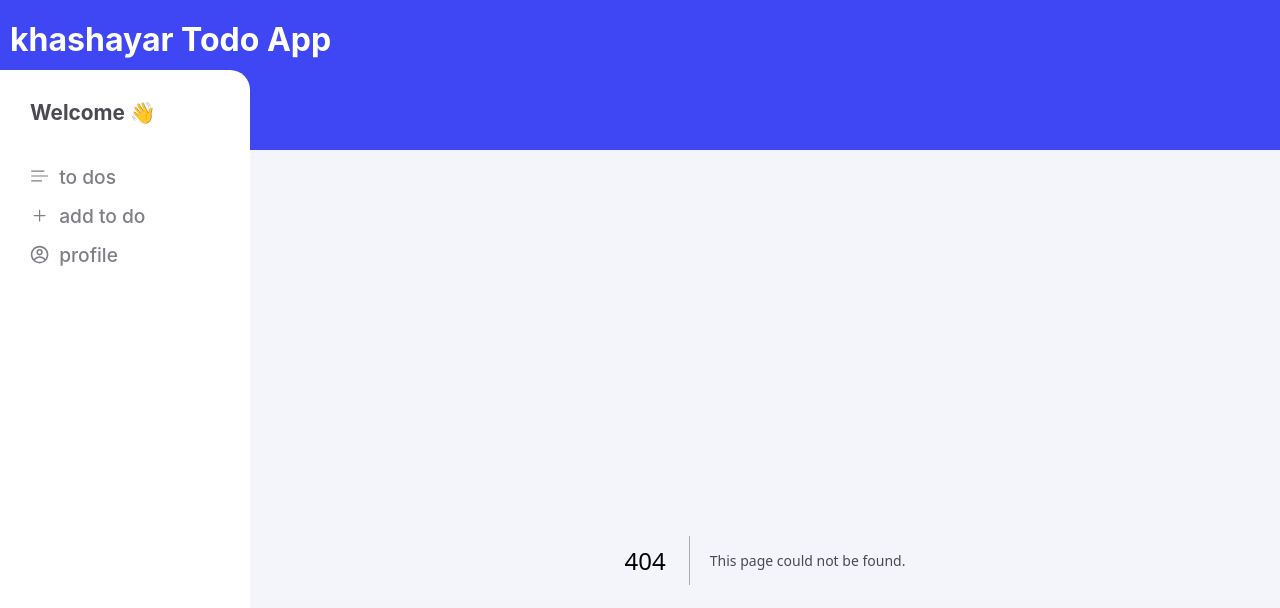
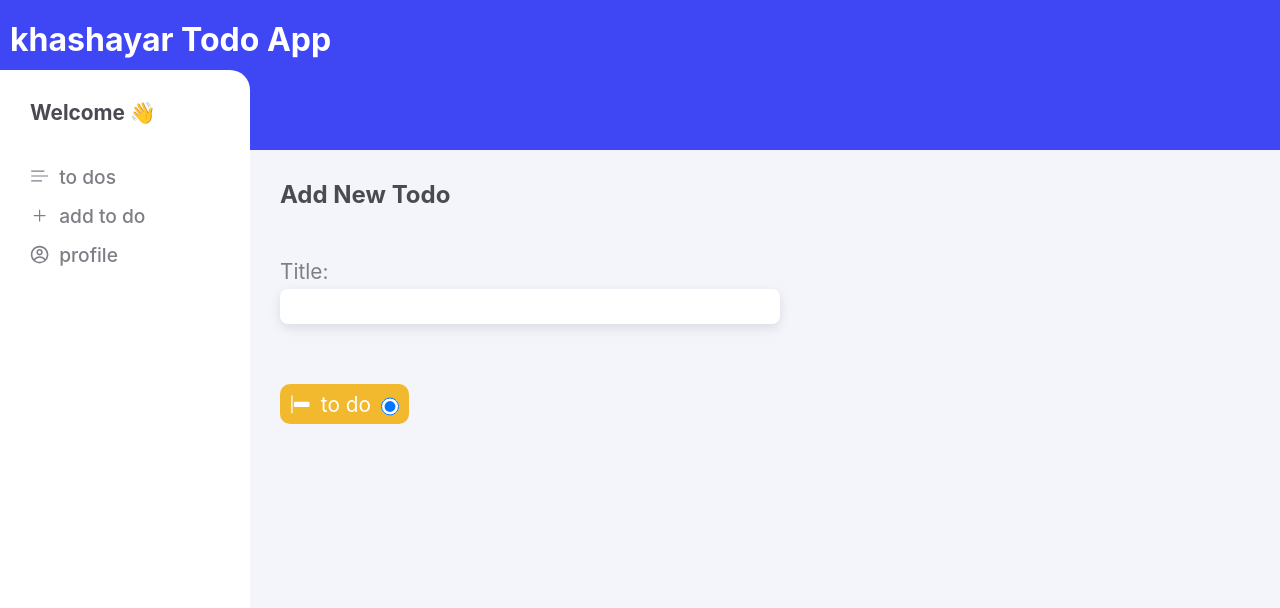
Before and after one commit to khashayarmobarez/fullstack-todo-app, a Next.js app: page /addToDo in a window 1280 px wide. Before the commit this address had no page. Shown: the top 608 px of the page. Built offline with nearby package versions, Linux system fonts and the light colour scheme.

Commit message:
227 done

```diff
--- /dev/null
+++ b/src/app/addToDo/page.js
@@ -0,0 +1,9 @@
+import AddToDo from '@/components/template/AddToDo'
+
+function page() {
+  return (
+    <AddToDo />
+  )
+}
+
+export default page
--- a/src/components/layout/layout.js
+++ b/src/components/layout/layout.js
@@ -23,7 +23,7 @@ const Layout = ({children}) => {
                         </li>
                         <li>
                             <IoAdd />
-                            <Link href="/add-todo">add to do</Link>
+                            <Link href="/addToDo">add to do</Link>
                         </li>
                         <li>
                             <CgProfile  />
--- /dev/null
+++ b/src/components/template/AddToDo.js
@@ -0,0 +1,48 @@
+"use client"
+import { grAddCircle } from 'react-icons/gr';
+import { BsAlignStart } from 'react-icons/bs';
+import { useState } from 'react';
+import { set } from 'mongoose';
+
+function AddToDo() {
+
+    const [title, setTitle] = useState('');
+    const [status, setStatus] = useState('todo');
+
+  return (
+    <div className="add-form">
+        <h2>
+            <grAddCircle />
+            Add New Todo
+        </h2>
+        <div className="add-form__input">
+            <div className='add-form__input--first'>
+                <label htmlFor='title'>Title:</label>
+                <input
+                id='title'
+                type='text'
+                value={title}
+                onChange={(e) => setTitle(e.target.value)}
+                />
+            </div>
+            <div className='add-form__input--second'>
+                <div className='todo'>
+                    <label htmlFor='todo'>
+                        <BsAlignStart />
+                        to do
+                    </label>
+                    <input
+                    type='radio'
+                    id='todo'
+                    value='todo'
+                    checked={status === 'todo'}
+                    onChange={e => setStatus(e.target.value)}
+                    />
+                </div>
+            </div>
+        </div>
+    </div>
+  )
+}
+
+export default AddToDo
```
